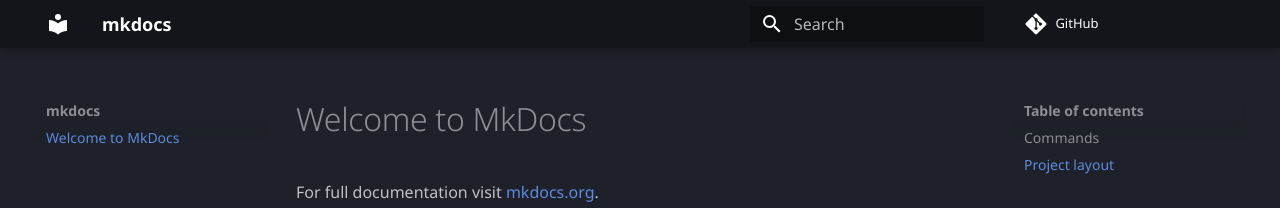
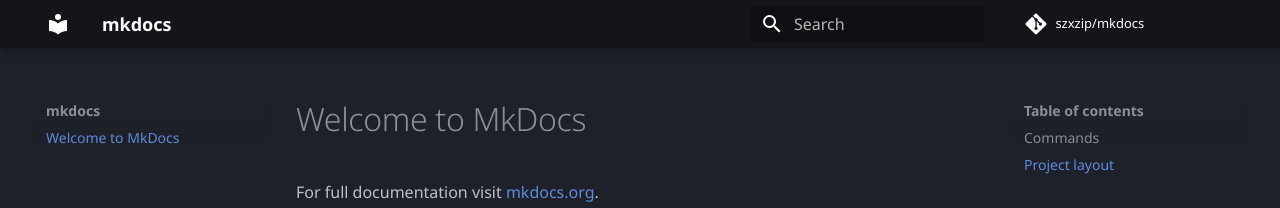
Before and after one commit to szxzip/mkdocs, an MkDocs documentation site: the page built from docs/index.md, in a window 1280 px wide. Shown: the top 208 px of the page. Built offline with MkDocs 1.6.1 and Material for MkDocs 9.7.7, drawn with Linux system fonts in a browser that asks for light colours; comment, search, counter and statistics services are not loaded.

Commit message:
feat: fill content

```diff
--- a/mkdocs.yml
+++ b/mkdocs.yml
@@ -1,6 +1,7 @@
 site_name: mkdocs
 site_url: https://szxzip.github.io/mkdocs
 repo_url: https://github.com/szxzip/mkdocs
+repo_name: szxzip/mkdocs
 theme:
   name: material
   palette:
```
